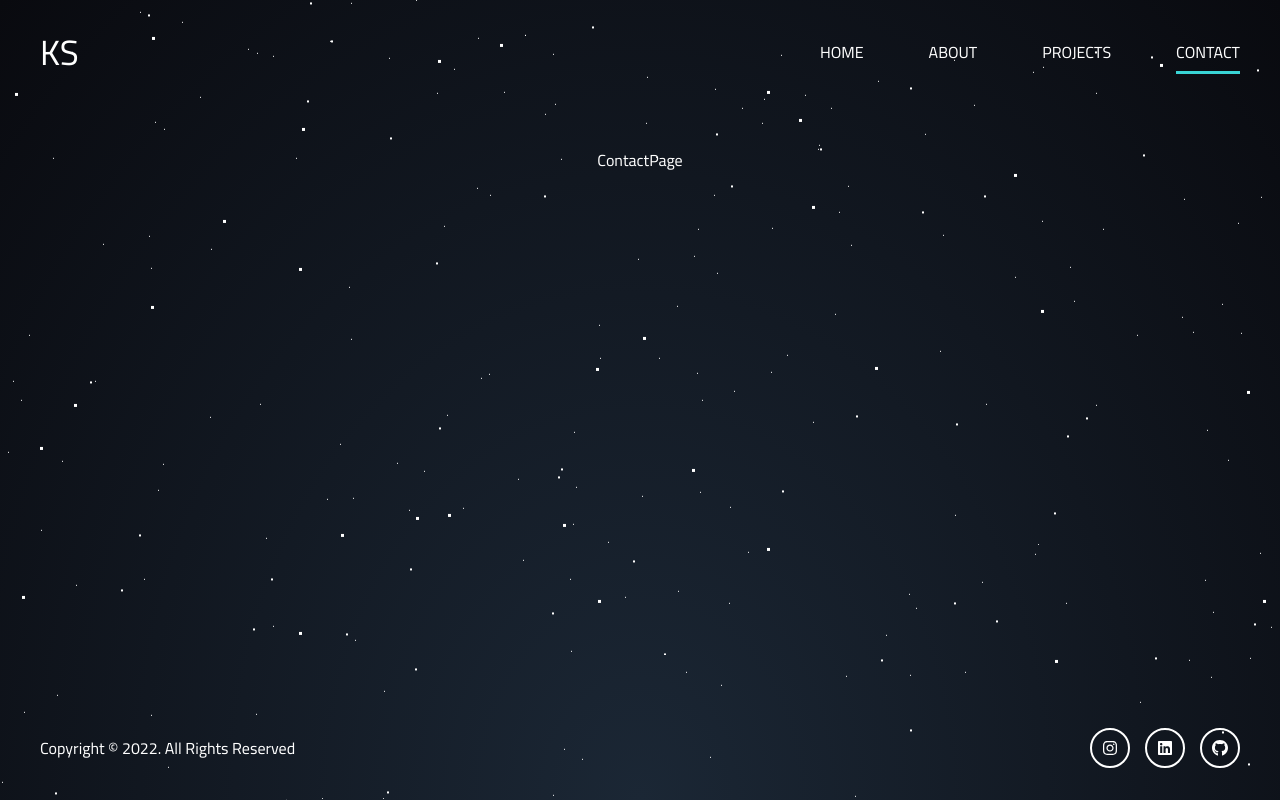
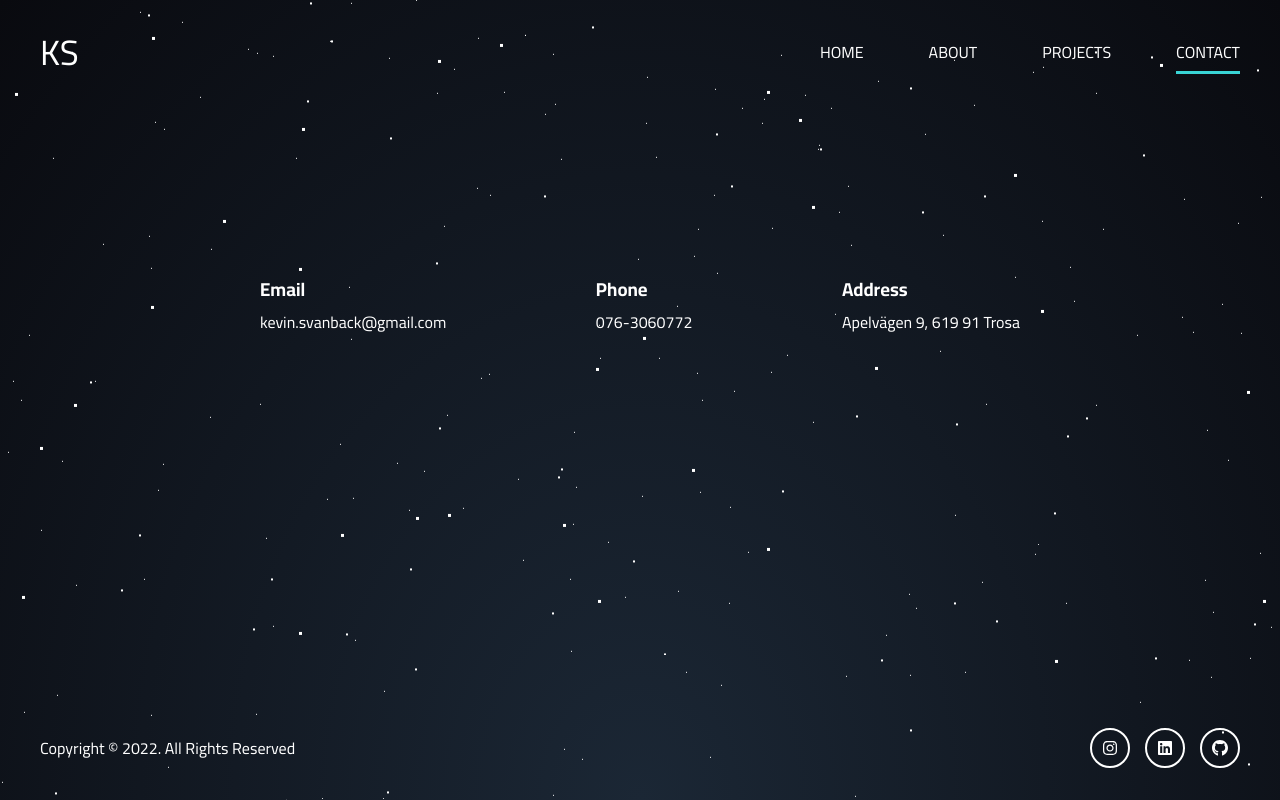
Before and after one commit to kevinsvanback/portfolio-website, a React (Create React App) app: page /contact in a window 1280 px wide. Built offline with nearby package versions, Linux system fonts and the light colour scheme.

Commit message:
initialize ContactPage

```diff
--- a/src/pages/ContactPage.js
+++ b/src/pages/ContactPage.js
@@ -4,7 +4,25 @@ import styles from './ContactPage.module.css';
 const ContactPage = () => {
   return (
     <>
-      <div className={styles.contactPage}>ContactPage</div>
+      <section className={styles.contactSection}>
+        <div className={styles.contactContainer}>
+          <div className={styles.contactInfo}>
+            {/* <i class="fas fa-envelope fa-2x"></i> */}
+            <h3>Email</h3>
+            <p>kevin.svanback@gmail.com</p>
+          </div>
+          <div className={styles.contactInfo}>
+            {/* <i class="fas fa-phone fa-2x"></i> */}
+            <h3>Phone</h3>
+            <p>076-3060772</p>
+          </div>
+          <div className={styles.contactInfo}>
+            {/* <i class="fas fa-address-card fa-2x"></i> */}
+            <h3>Address</h3>
+            <p>Apelvägen 9, 619 91 Trosa</p>
+          </div>
+        </div>
+      </section>
     </>
   );
 };
--- a/src/pages/ContactPage.module.css
+++ b/src/pages/ContactPage.module.css
@@ -1,7 +1,21 @@
-.contactPage {
+.contactSection {
   display: flex;
   flex-direction: column;
+  justify-content: center;
+  align-items: center;
+  margin: auto;
+  height: 40vh;
   gap: 60px;
   margin: 0 auto;
   color: #fff;
 }
+
+.contactContainer {
+  display: flex;
+  justify-content: space-between;
+  width: 800px;
+}
+
+.contactInfo {
+  padding: 20px;
+}
```
